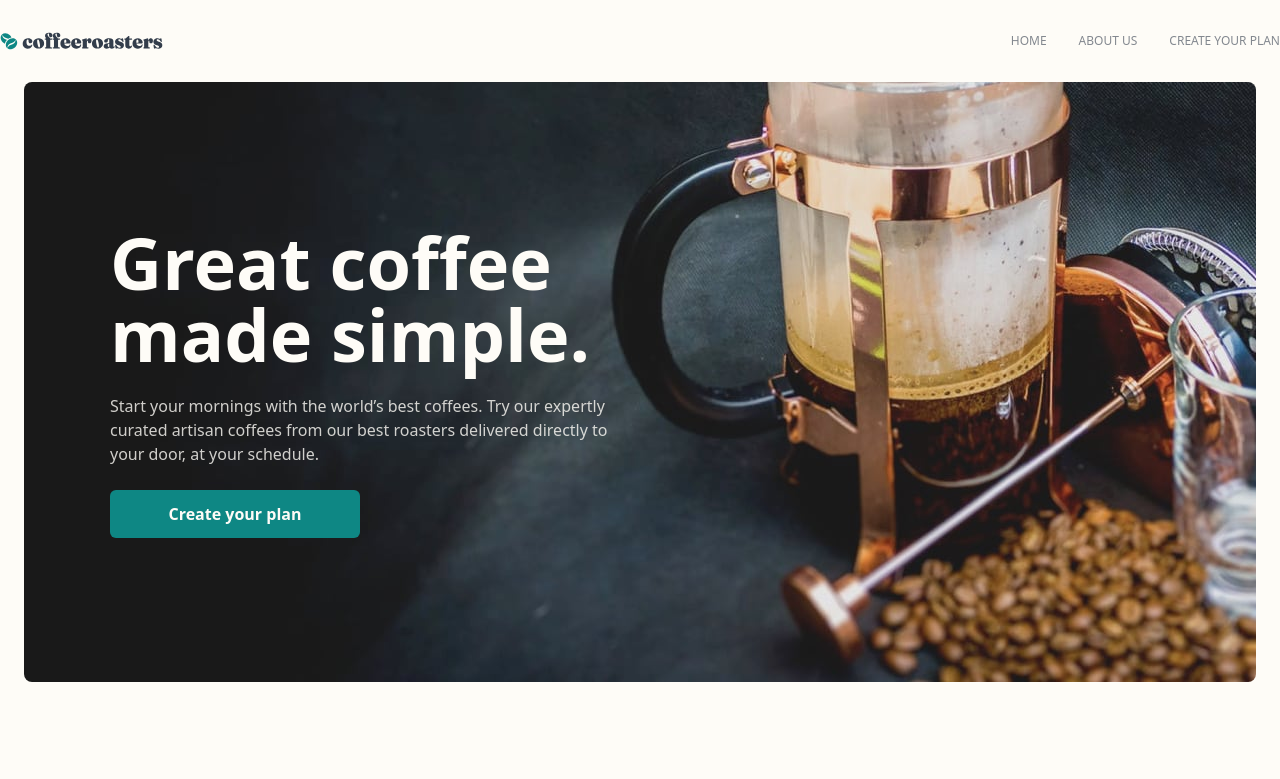
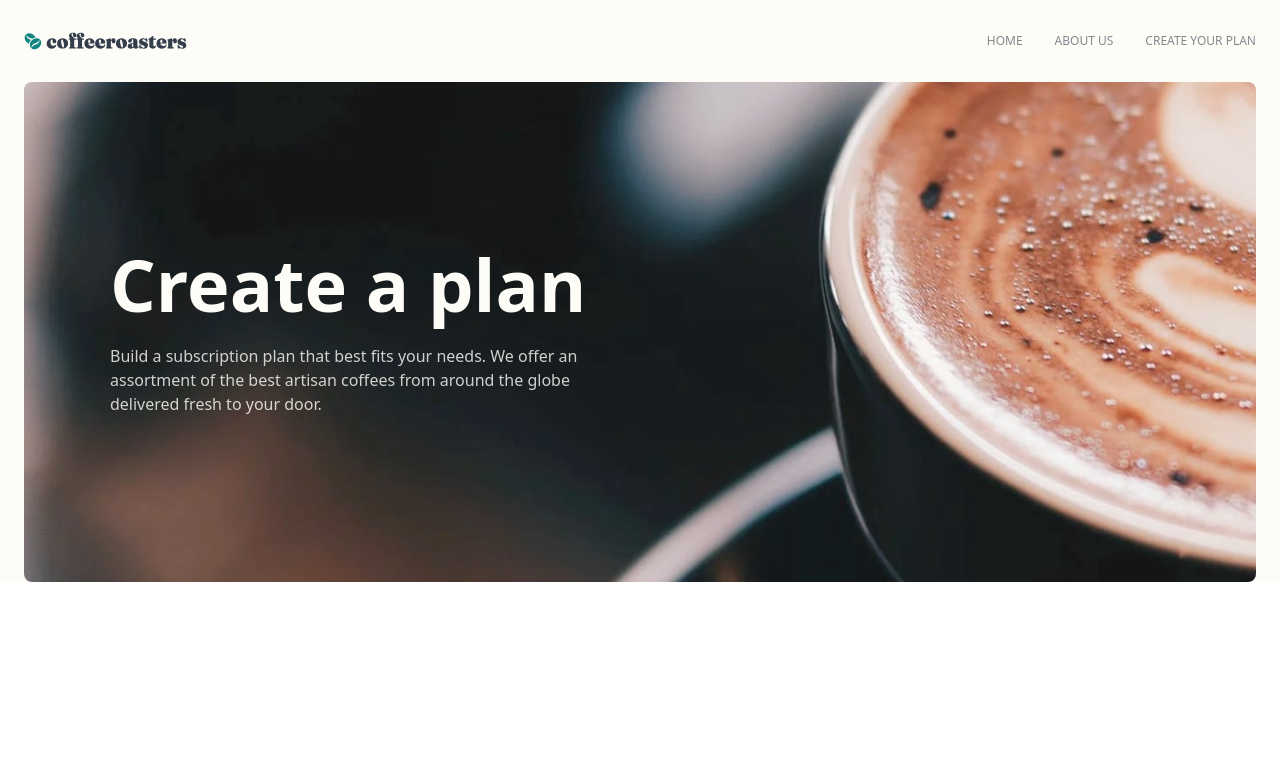
Before and after one commit to MadeByJax/coffeeroasters, a React (Vite) app: page / in a window 1280 px wide. Shown: the top 779 px of the page. Built offline with nearby package versions, Linux system fonts and the light colour scheme.

Commit message:
Add smooth scrolling and update page layout

```diff
--- a/src/App.css
+++ b/src/App.css
@@ -0,0 +1,3 @@
+html {
+  scroll-behavior: smooth;
+}
--- a/src/App.jsx
+++ b/src/App.jsx
@@ -1,10 +1,12 @@
 import "./App.css";
 import Home from "./pages/Home";
+import AboutUs from "./pages/AboutUs";
+import Subscribe from "./pages/Subscribe";
 
 function App() {
   return (
     <>
-      <Home />
+      <Subscribe />
     </>
   );
 }
```
